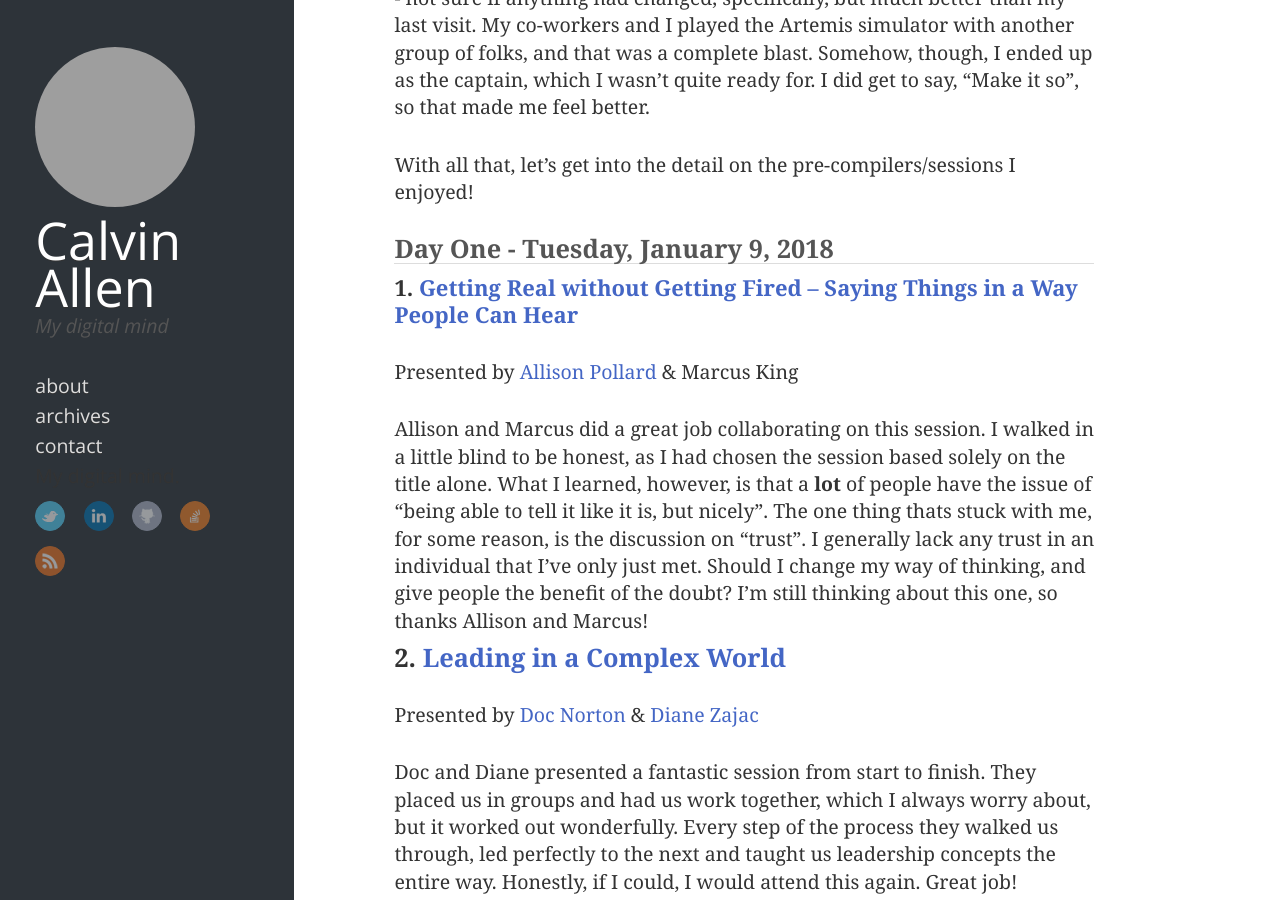
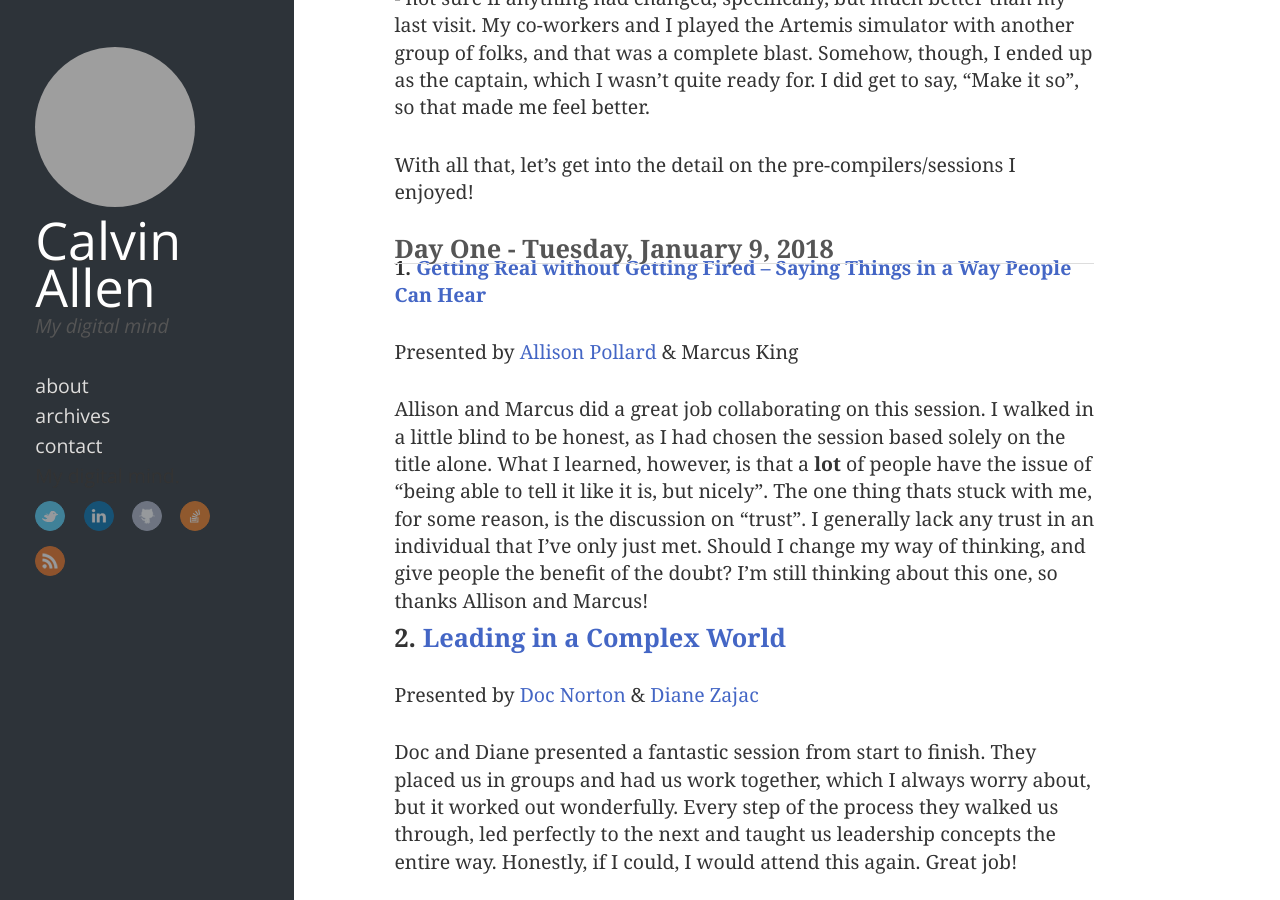
Before and after one commit to datpth19/calvinallen.net, a Jekyll site: the page built from _posts/2018/2018-01-19-codemash-2018-review.md, in a window 1280 px wide and 900 px high, scrolled down 486 px. Built offline with Jekyll 4.4.1, drawn with Linux system fonts in a browser that asks for light colours; nearby versions of some CDN libraries; comment, search, counter and statistics services are not loaded; grey boxes are pictures that could not be loaded.

Commit message:
Fixing weird issues with headings

```diff
--- a/_posts/2018/2018-01-19-codemash-2018-review.md
+++ b/_posts/2018/2018-01-19-codemash-2018-review.md
@@ -15,7 +15,7 @@ With all that, let's get into the detail on the pre-compilers/sessions I enjoyed
 
 ## Day One - Tuesday, January 9, 2018
 
-### 1. [Getting Real without Getting Fired -- Saying Things in a Way People Can Hear](http://www.codemash.org/sessions/?id=7354)
+#### 1. [Getting Real without Getting Fired -- Saying Things in a Way People Can Hear](http://www.codemash.org/sessions/?id=7354)
 Presented by [Allison Pollard](https://twitter.com/allison_pollard) & Marcus King
 
 Allison and Marcus did a great job collaborating on this session.  I walked in a little blind to be honest, as I had chosen the session based solely on the title alone.  What I learned, however, is that a **lot** of people have the issue of "being able to tell it like it is, but nicely".  The one thing thats stuck with me, for some reason, is the discussion on "trust".  I generally lack any trust in an individual that I've only just met.  Should I change my way of thinking, and give people the benefit of the doubt?  I'm still thinking about this one, so thanks Allison and Marcus!
@@ -26,7 +26,7 @@ Presented by [Doc Norton](https://twitter.com/docondev) & [Diane Zajac](https://
 Doc and Diane presented a fantastic session from start to finish.  They placed us in groups and had us work together, which I always worry about, but it worked out wonderfully.  Every step of the process they walked us through, led perfectly to the next and taught us leadership concepts the entire way.  Honestly, if I could, I would attend this again.  Great job!
 
 ## Day Two - Wednesday, January 10, 2018
----
+
 ### 1. [Webapp Pentesting for Developers and QA Persons](http://www.codemash.org/sessions/?id=7348)
 Presented by [Brian King](https://twitter.com/bbhacking)
 
```
